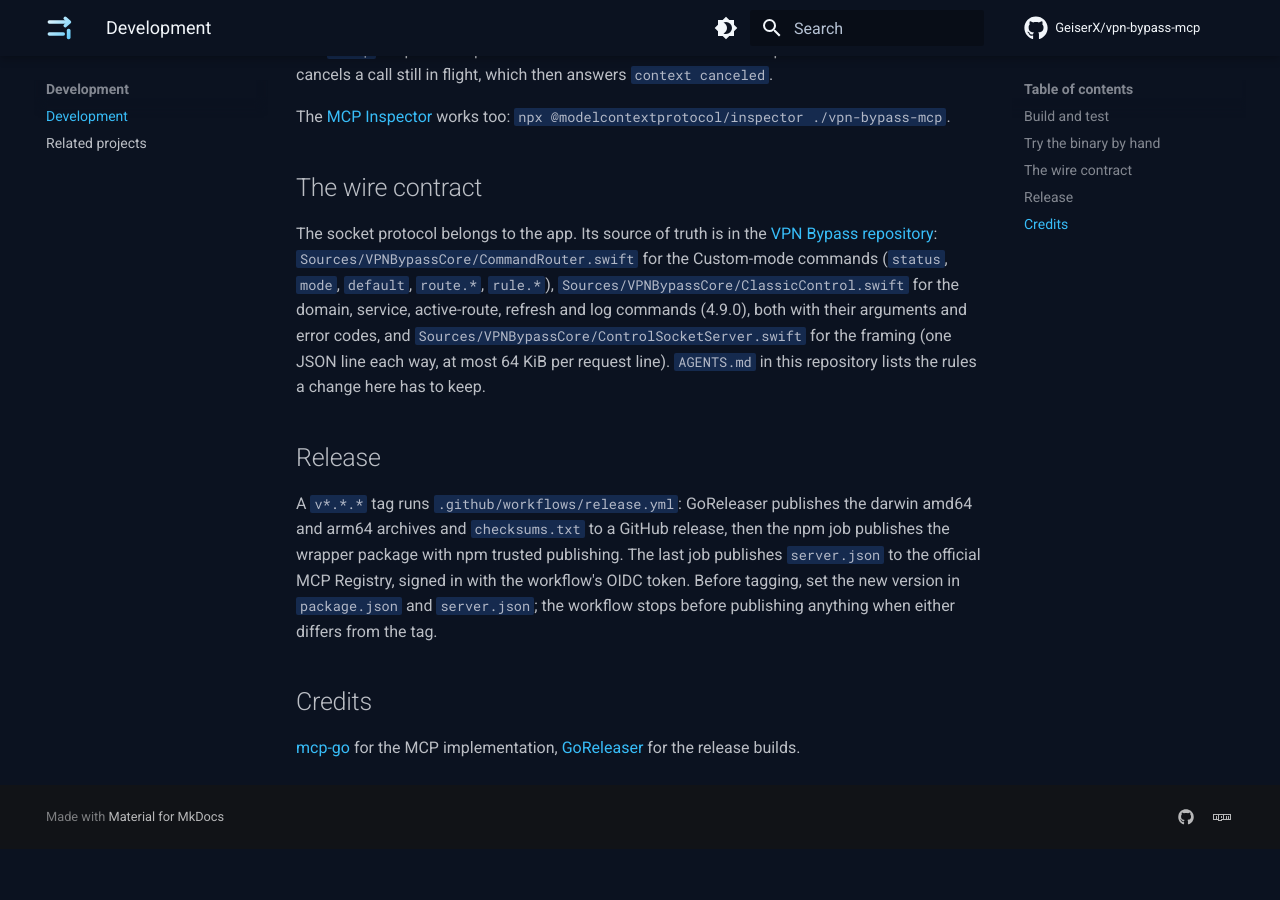
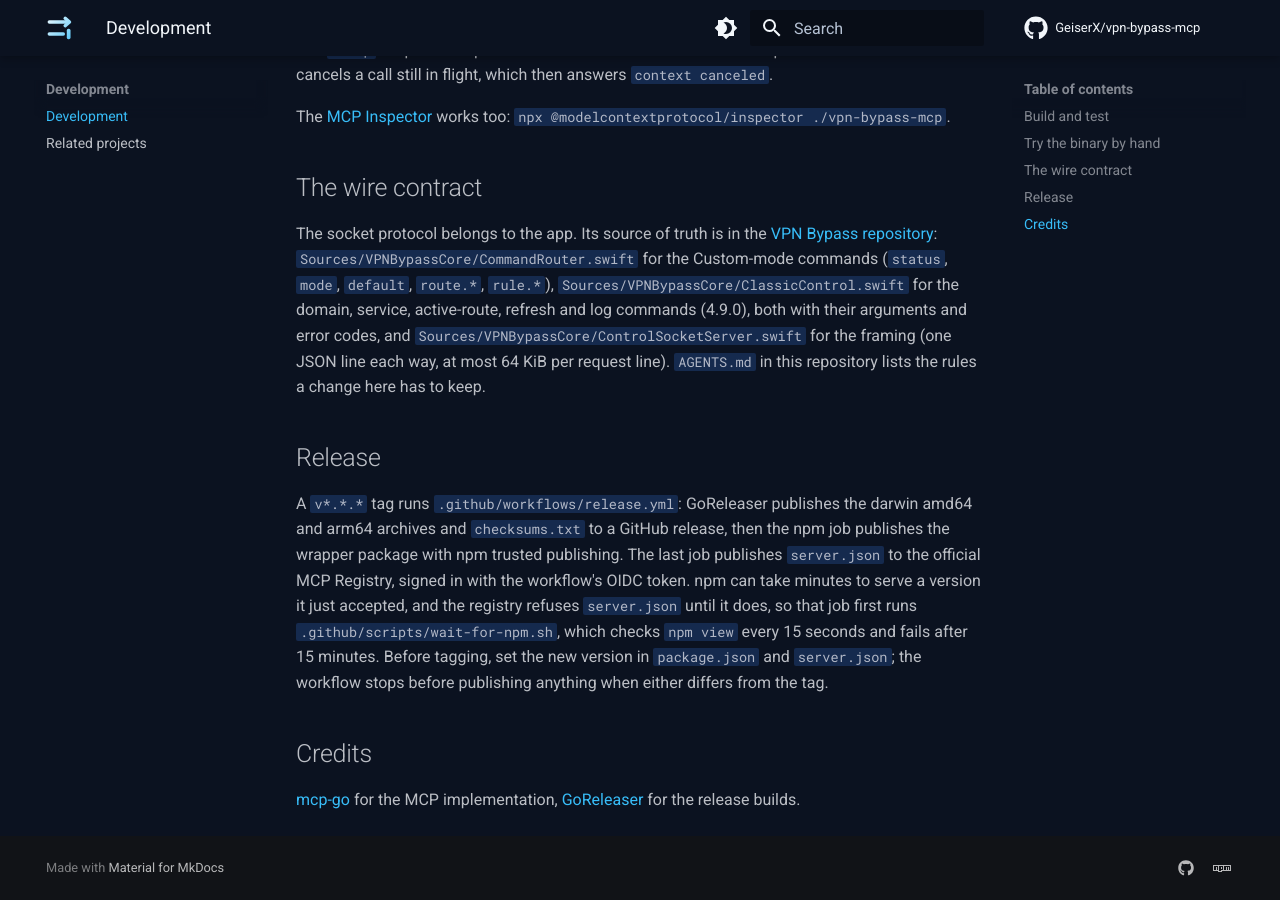
Before and after one commit to GeiserX/vpn-bypass-mcp, an MkDocs documentation site: the page built from docs/development.md, in a window 1280 px wide and 900 px high, scrolled down 711 px. Built offline with MkDocs 1.6.1 and Material for MkDocs 9.7.7, drawn with Linux system fonts in a browser that asks for light colours; comment, search, counter and statistics services are not loaded; before the commit the page ends 1560 px from its top, so only the background shows below that.

Commit message:
fix(ci): stop the MCP Registry publish failing while npm catches up
npm accepts a publish with a 202 and served v0.1.1 about four minutes
later, so the registry job, which runs seconds after, failed with a 404
and had to be rerun by hand twice. The job now waits until npm serves
the version named in server.json, checking every 15 seconds and failing
with a clear message after 15 minutes.

```diff
--- a/docs/development.md
+++ b/docs/development.md
@@ -32,7 +32,7 @@ The socket protocol belongs to the app. Its source of truth is in the [VPN Bypas
 
 ## Release
 
-A `v*.*.*` tag runs `.github/workflows/release.yml`: GoReleaser publishes the darwin amd64 and arm64 archives and `checksums.txt` to a GitHub release, then the npm job publishes the wrapper package with npm trusted publishing. The last job publishes `server.json` to the official MCP Registry, signed in with the workflow's OIDC token. Before tagging, set the new version in `package.json` and `server.json`; the workflow stops before publishing anything when either differs from the tag.
+A `v*.*.*` tag runs `.github/workflows/release.yml`: GoReleaser publishes the darwin amd64 and arm64 archives and `checksums.txt` to a GitHub release, then the npm job publishes the wrapper package with npm trusted publishing. The last job publishes `server.json` to the official MCP Registry, signed in with the workflow's OIDC token. npm can take minutes to serve a version it just accepted, and the registry refuses `server.json` until it does, so that job first runs `.github/scripts/wait-for-npm.sh`, which checks `npm view` every 15 seconds and fails after 15 minutes. Before tagging, set the new version in `package.json` and `server.json`; the workflow stops before publishing anything when either differs from the tag.
 
 ## Credits
 
```
Also changed, not shown: AGENTS.md (+1 -1 lines), 4 other files.
